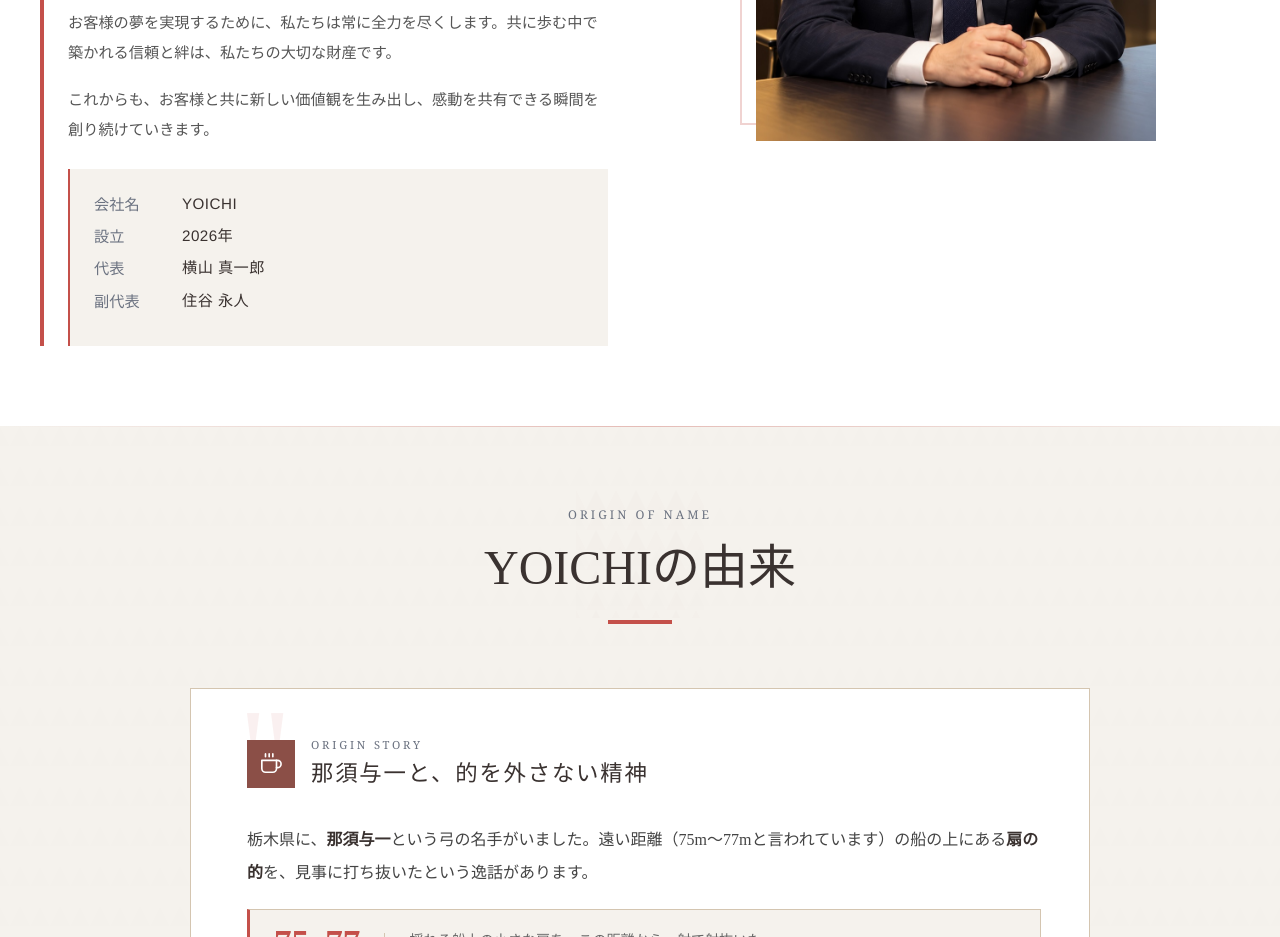
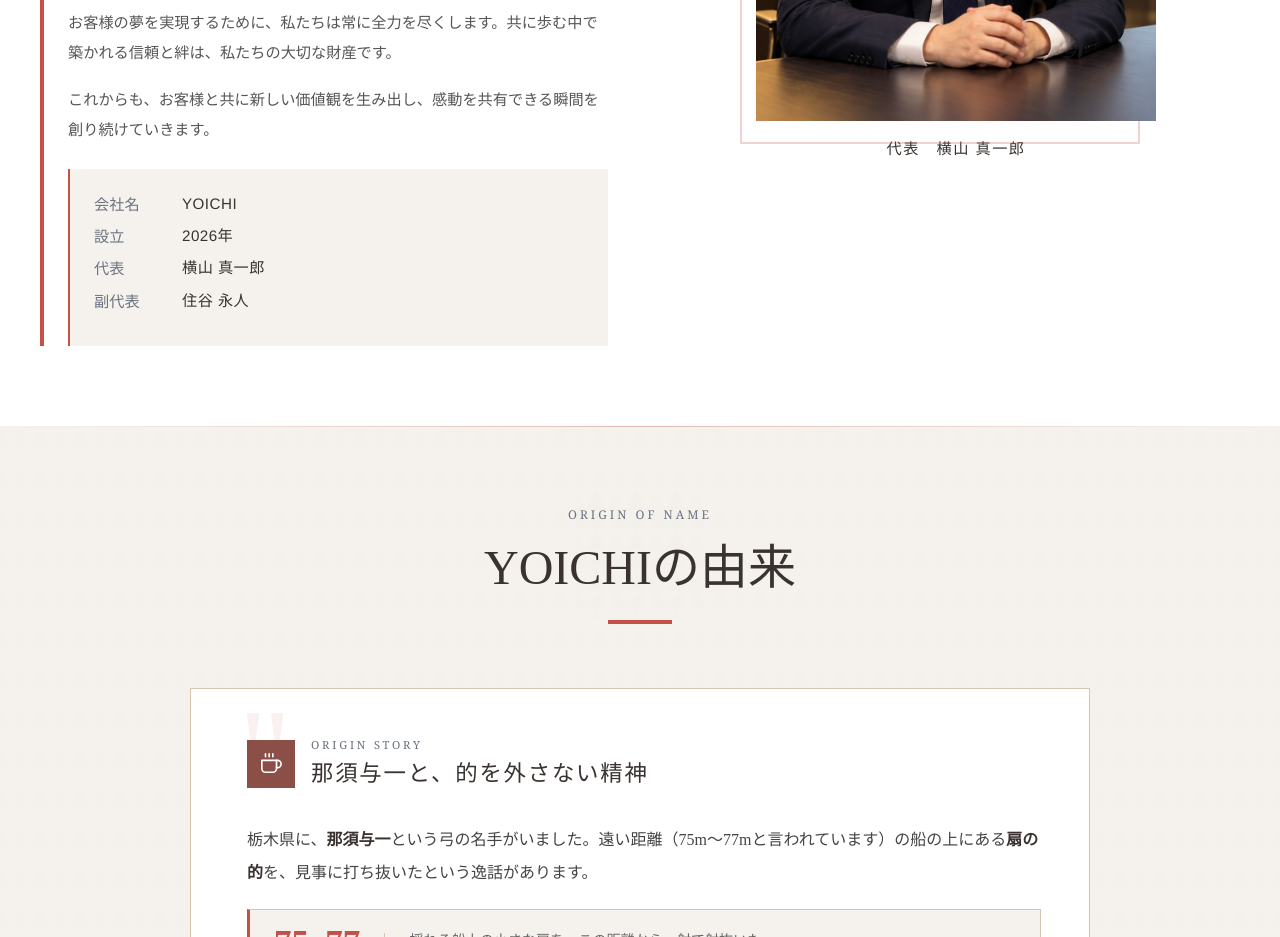
Before and after one commit to sy1067ys/yoichi-homepage, a React (Vite) app: page / in a window 1280 px wide. Shown: the part 4900-5837 px from the top of the page. Built offline with nearby package versions, Linux system fonts and the light colour scheme.

Commit message:
Update App.tsx

```diff
--- a/src/app/App.tsx
+++ b/src/app/App.tsx
@@ -1444,6 +1444,9 @@ export default function App() {
               <div style={{ position:"relative", overflow:"hidden", aspectRatio:"1" }}>
                 <img src={yokoyamaPhoto} alt="代表 横山真一郎" style={{ width:"100%", height:"100%", objectFit:"cover", display:"block" }} />
               </div>
+              <p style={{ textAlign:"center", marginTop:"1rem", fontSize:"0.95rem", color:C.dark, letterSpacing:"0.1em" }}>
+                代表　横山 真一郎
+              </p>
             </div>
           </div>
         </div>
```
